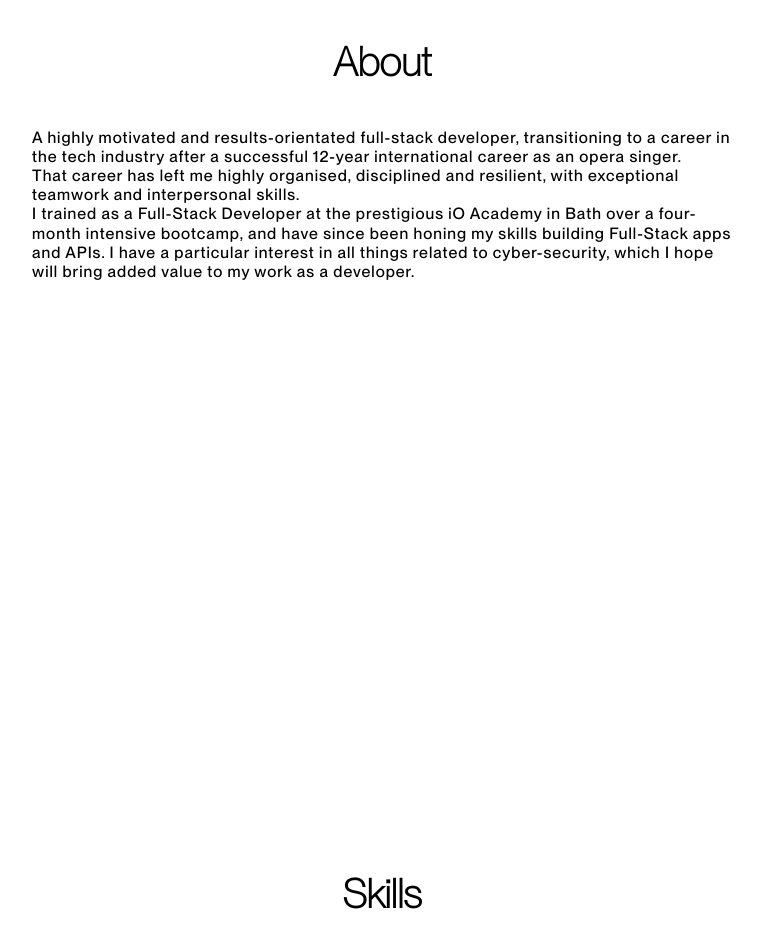
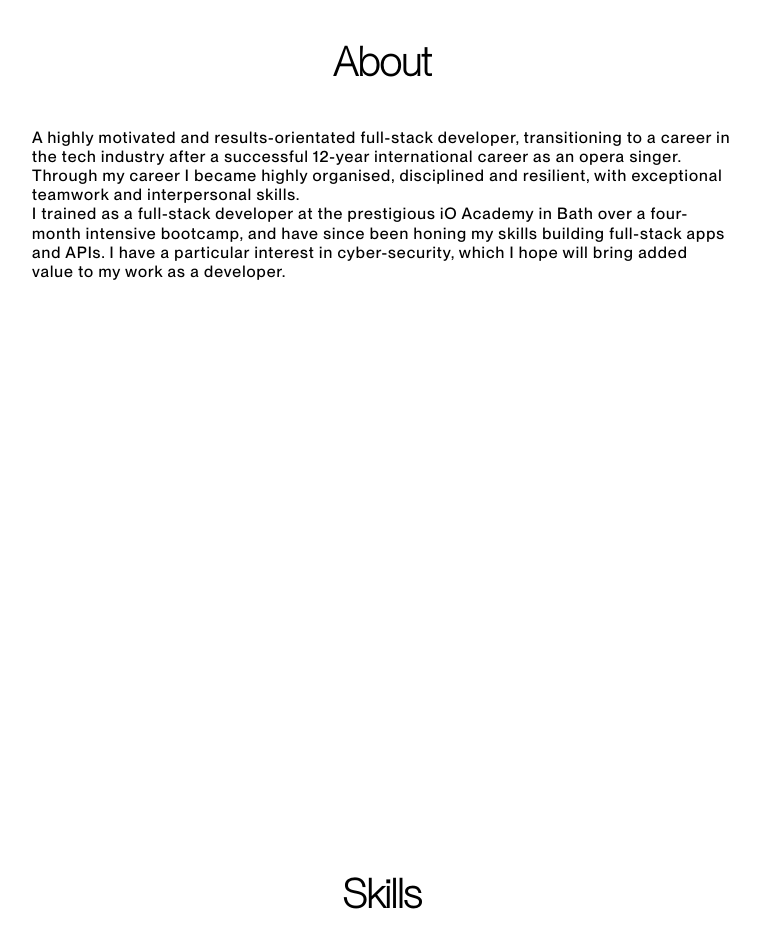
Before and after one commit to joseph-padfield/portfolio-2025, a website: page index.html in a window 1280 px wide. Shown: the part 2320-3245 px from the top of the page, without its empty margins (266-1027 px from the left). Drawn offline with nearby package versions, Linux system fonts and the light colour scheme.

Commit message:
updated about section

```diff
--- a/index.html
+++ b/index.html
@@ -104,10 +104,10 @@
 <p id="about-text">
     A highly motivated and results-orientated full-stack developer, transitioning to a career in the tech industry
     after a successful 12-year international career as an opera singer. <br>
-    That career has left me highly organised, disciplined and resilient, with exceptional teamwork and interpersonal skills.<br>
-    I trained as a Full-Stack Developer at the prestigious iO Academy in Bath over a four-month intensive bootcamp, and
-    have since been honing my skills building Full-Stack apps and APIs. I have a particular interest in all things related
-     to cyber-security, which I hope will bring added value to my work as a developer.
+    Through my career I became highly organised, disciplined and resilient, with exceptional teamwork and interpersonal skills.<br>
+    I trained as a full-stack developer at the prestigious iO Academy in Bath over a four-month intensive bootcamp, and
+    have since been honing my skills building full-stack apps and APIs. I have a particular interest in cyber-security,
+    which I hope will bring added value to my work as a developer.
 
 
 </p>
```
